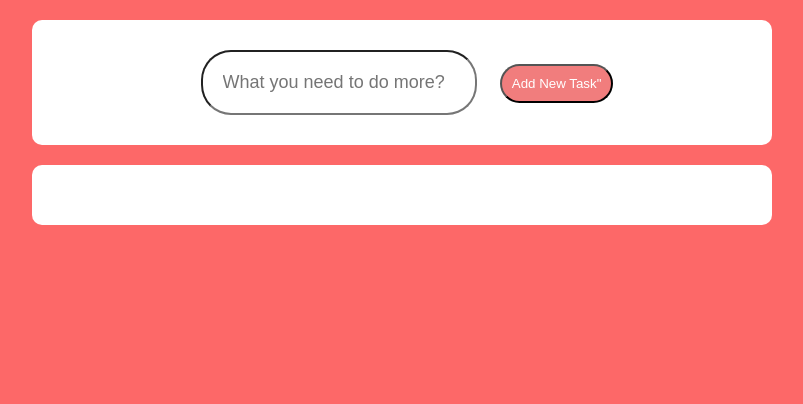
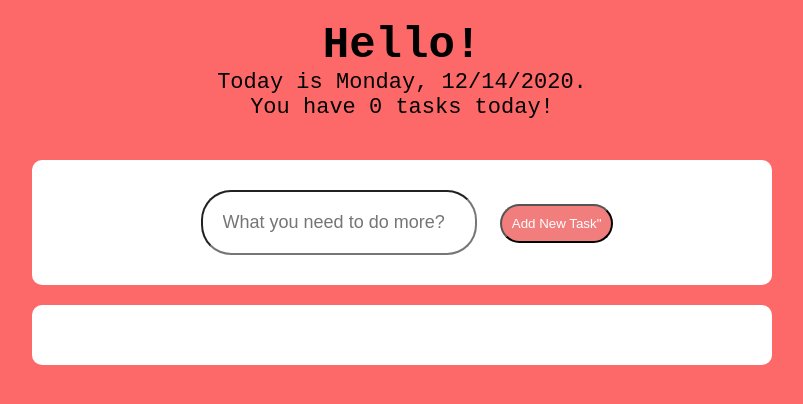
Before and after one commit to Sterka1402/To-do-list, a website built with webpack: page index.html in a window 1280 px wide. Shown: the whole page, without its empty margins (238-1041 px from the left). Built offline with nearby package versions, Linux system fonts and the light colour scheme.

Commit message:
create input current day and number tasks

```diff
--- a/index.html
+++ b/index.html
@@ -8,6 +8,9 @@
 </head>
 <body>
   <div class="container">
+    <div class="current-date">
+
+    </div>
     <div class="add-to-list">
       <input type="text" id="new-task" name="newTask" placeholder="What you need to do more?">
       <button id="add-btn">Add New Task"</button>
--- /dev/null
+++ b/src/modules/render-day.js
@@ -0,0 +1,14 @@
+function renderDay (list) {
+  const currentDay = document.querySelector('.current-date');
+  const curWeekDate = new Date().getDay();
+  const week = ['Sunday','Monday','Tuesday','Wednesday','Thursday','Friday','Saturday'];
+  const day = new Date();
+  currentDay.innerHTML = `
+  <h1>Hello!</h1>
+  <p>Today is ${week[curWeekDate]}, ${day.toLocaleDateString()}.</p>
+  <p> You have ${list.length} tasks today!</p>
+  `;
+
+  }
+
+  export default renderDay;
--- a/src/modules/todolist.js
+++ b/src/modules/todolist.js
@@ -3,6 +3,7 @@ import addToListEnter from './add-tolist-enter';
 import addToList from './add-tolist';
 import removeFromList from './remove-fromlist';
 import toggleDone from './toggle-done';
+import renderDay from './render-day';
 
 window.addEventListener('load', () => {
   const userList = document.querySelector('.user-list');
@@ -10,8 +11,8 @@ window.addEventListener('load', () => {
   const list = JSON.parse(localStorage.getItem('list')) || [];
   const addTask = document.getElementById('new-task');
 
+  renderDay(list);
   renderList(list, userList);
-
   addTask.addEventListener('keydown', (e) => addToListEnter(e, list, userList, addTask));
   addBtn.addEventListener('click', (e) => addToList(e, list, userList, addTask));
   userList.addEventListener('click', (e) => removeFromList(e, list, userList));
--- a/src/sass/_all.scss
+++ b/src/sass/_all.scss
@@ -13,6 +13,11 @@ body{
 .container {
   width: 780px;
   margin: 0 auto;
+}
+
+.current-date {
+  padding: 20px;
+  text-align: center;
 }
 
 .add-to-list {
```
Also changed, not shown: dist/bundle.js, dist/style.css.
